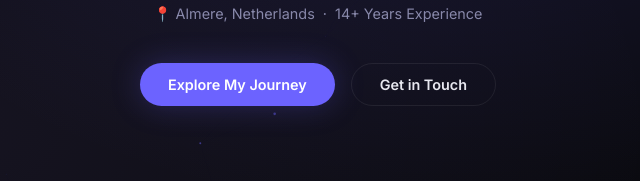
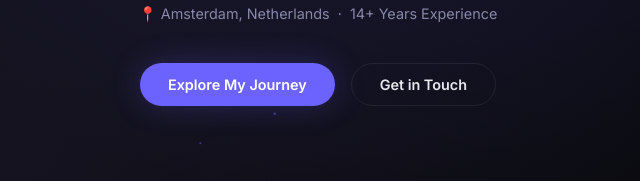
Before and after one commit to manupat/manu-folio, a plain HTML site: page index.html in a window 1280 px wide. Shown: the part 513-694 px from the top of the page, 322-962 px from the left. Drawn offline with Linux system fonts and the light colour scheme.

Commit message:
updated location

```diff
--- a/index.html
+++ b/index.html
@@ -34,7 +34,7 @@
       <p class="hero-eyebrow">👋 Hello, I'm</p>
       <h1 class="hero-name">Kaushikmanu<br /><span class="accent">Patel</span></h1>
       <p class="hero-title">Senior Software Developer &amp; <span class="typed-wrapper"><span id="typed"></span><span class="cursor">|</span></span></p>
-      <p class="hero-location">📍 Almere, Netherlands &nbsp;·&nbsp; 14+ Years Experience</p>
+      <p class="hero-location">📍 Amsterdam, Netherlands &nbsp;·&nbsp; 14+ Years Experience</p>
       <div class="hero-cta">
         <a href="#journey" class="btn btn-primary">Explore My Journey</a>
         <a href="#contact" class="btn btn-ghost">Get in Touch</a>
```
